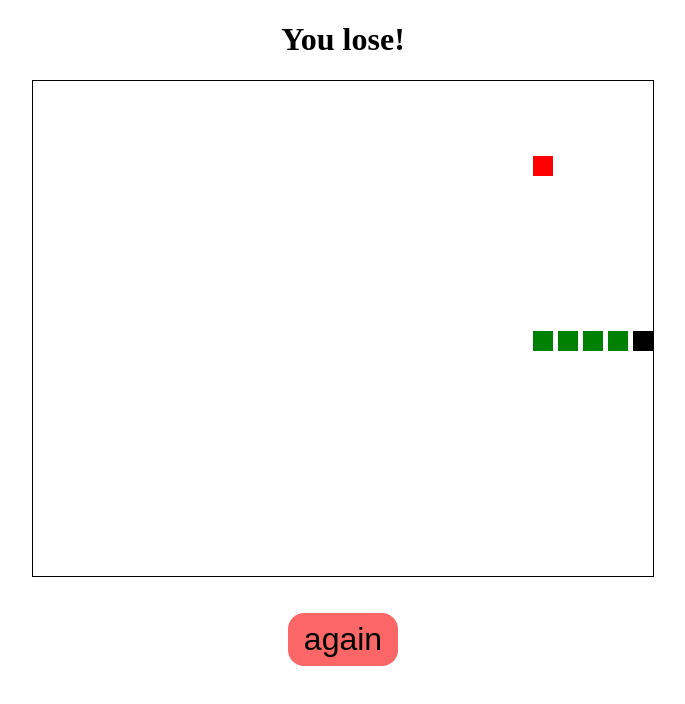
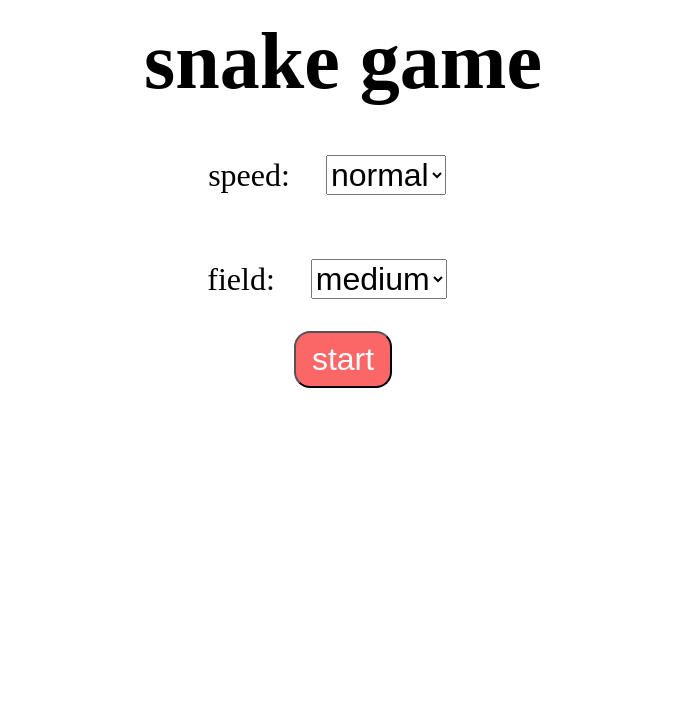
Before and after one commit to Jim876633/snake-game, a plain HTML site: page index.html in a window 1280 px wide. Shown: the whole page, without its empty margins (297-982 px from the left). Drawn offline with Linux system fonts and the light colour scheme.

Commit message:
add selection and fix bug

```diff
--- a/app.js
+++ b/app.js
@@ -1,14 +1,30 @@
+//home
+const home = document.querySelector(".home");
+const game = document.querySelector(".game");
+const startButton = document.querySelector(".startButton");
+const speed = document.querySelector("#speed");
+const field = document.querySelector("#field");
+
+//game
+function start() {
+    home.classList.remove("show");
+    game.classList.add("show");
     const canvas = document.querySelector("#canvas");
     const ctx = canvas.getContext("2d");
     const text = document.querySelector(".text");
-const againButton = document.querySelector(".againButton");
+    const button = document.querySelector(".button");
+    const againButton = button.querySelector(".againButton");
+    const restartButton = button.querySelector(".restartButton");
 
     const initialSnakeNumber = 5;
     const snakeSize = 20;
     const snakeSpace = 5;
-const widthMultiple = 25;
+
+    const widthMultiple = parseInt(field.value);
     const heightMultiple = 20;
-const moveTime = 150;
+
+    const initialX = (snakeSize + snakeSpace) * Math.floor(widthMultiple / 2);
+    const initialY = (snakeSize + snakeSpace) * Math.floor(heightMultiple / 2);
 
     const canvasWidth =
         snakeSize * widthMultiple + snakeSpace * (widthMultiple - 1);
@@ -16,13 +32,14 @@ const canvasHeight =
         snakeSize * heightMultiple + snakeSpace * (heightMultiple - 1);
     canvas.width = canvasWidth;
     canvas.height = canvasHeight;
-
-const initialX = (snakeSize + snakeSpace) * Math.floor(widthMultiple / 2);
-const initialY = (snakeSize + snakeSpace) * Math.floor(heightMultiple / 2);
+    const moveTime = parseInt(speed.value);
 
     let snakesPosition = Array(initialSnakeNumber)
         .fill("")
-    .map((_, index) => [initialX - (snakeSize + snakeSpace) * index, initialY]);
+        .map((_, index) => [
+            initialX - (snakeSize + snakeSpace) * index,
+            initialY,
+        ]);
     let snakeCaneMove = false;
     let headPosition = [initialX, initialY];
     let headMove = { direction: "x", value: 1 };
@@ -82,14 +99,16 @@ function moveSnake() {
 
     function randomPosition() {
         const positionX =
-        Math.floor(Math.random() * widthMultiple) * (snakeSize + snakeSpace);
+            Math.floor(Math.random() * widthMultiple) *
+            (snakeSize + snakeSpace);
         const positionY =
-        Math.floor(Math.random() * heightMultiple) * (snakeSize + snakeSpace);
+            Math.floor(Math.random() * heightMultiple) *
+            (snakeSize + snakeSpace);
         const isSameDot = snakesPosition.find(
             ([x, y]) => positionX === x && positionY === y
         );
         if (isSameDot) {
-        return randomPosition;
+            return randomPosition();
         } else {
             return [positionX, positionY];
         }
@@ -159,12 +178,12 @@ function collisionCheck() {
     function stopGame() {
         startGame = false;
         text.textContent = "You lose!";
-    againButton.classList.add("show");
+        button.classList.add("show");
         clearInterval(timeID);
     }
 
-function againGame() {
-    againButton.classList.remove("show");
+    function clearSetting() {
+        button.classList.remove("show");
         snakesPosition = Array(initialSnakeNumber)
             .fill("")
             .map((_, index) => [
@@ -175,12 +194,28 @@ function againGame() {
         headMove = { direction: "x", value: 1 };
         dotPosition = randomPosition();
         collision = false;
-    timeID = setInterval(draw, moveTime);
         startGame = true;
-    text.textContent = "snake game";
+        text.textContent = "score : ";
     }
 
-document.addEventListener("DOMContentLoaded", draw);
+    function againGame() {
+        clearSetting();
+        timeID = setInterval(draw, moveTime);
+    }
+
+    function restartGame() {
+        game.classList.remove("show");
+        home.classList.add("show");
+        clearSetting();
+        window.removeEventListener("keydown", changeHeadMove);
+        againButton.removeEventListener("click", againGame);
+        restartButton.removeEventListener("click", restartGame);
+    }
+
     window.addEventListener("keydown", changeHeadMove);
     againButton.addEventListener("click", againGame);
+    restartButton.addEventListener("click", restartGame);
     timeID = setInterval(draw, moveTime);
+}
+
+startButton.addEventListener("click", start);
--- a/index.html
+++ b/index.html
@@ -7,9 +7,34 @@
         <link rel="stylesheet" href="style.css" />
     </head>
     <body>
-        <h1 class="text">snake game</h1>
-        <canvas id="canvas"></canvas>
-        <button class="againButton">again</button>
+        <div class="home show">
+            <h1>snake game</h1>
+            <div class="speed">
+                <label for="speed">speed:</label>
+                <select name="speed" id="speed">
+                    <option value="300">slow</option>
+                    <option value="200" selected>normal</option>
+                    <option value="100">hard</option>
+                </select>
+            </div>
+            <div class="field">
+                <label for="field">field:</label>
+                <select name="field" id="field">
+                    <option value="10">small</option>
+                    <option value="20" selected>medium</option>
+                    <option value="30">large</option>
+                </select>
+            </div>
+            <button class="startButton">start</button>
+        </div>
+        <div class="game">
+            <h1 class="text">snake game</h1>
+            <canvas id="canvas"></canvas>
+            <div class="button">
+                <button class="againButton">again</button>
+                <button class="restartButton">restart</button>
+            </div>
+        </div>
         <script src="app.js"></script>
     </body>
 </html>
--- a/style.css
+++ b/style.css
@@ -9,9 +9,17 @@ body {
     border: 1px solid black;
     margin: auto;
 }
-.againButton {
+.button {
+    display: none;
+    justify-content: center;
+}
+.button.show {
+    display: flex;
+}
+.againButton,
+.restartButton {
     display: block;
-    margin: 2rem auto;
+    margin: 2rem;
     padding: 0.5rem 1rem;
     border: none;
     border-radius: 1rem;
@@ -19,13 +27,39 @@ body {
     color: black;
     font-size: 2rem;
     transition: all 0.2s;
-    display: none;
 }
-.againButton.show {
-    display: block;
-}
-.againButton:hover {
+
+.againButton:hover,
+.startButton:hover,
+.restartButton:hover {
     background: rgb(250, 65, 65);
     color: white;
     cursor: pointer;
 }
+.startButton {
+    display: inline-block;
+    background: rgba(250, 65, 65, 0.8);
+    color: white;
+    text-decoration: none;
+    padding: 0.5rem 1rem;
+    border-radius: 1rem;
+    font-size: 2rem;
+}
+select,
+label {
+    font-size: 2rem;
+}
+select {
+    margin: 2rem;
+}
+h1 {
+    font-size: 5rem;
+    margin: 1rem;
+}
+.home,
+.game {
+    display: none;
+}
+.show {
+    display: block;
+}
```
Lines whose indentation alone changed are shown as unchanged.
